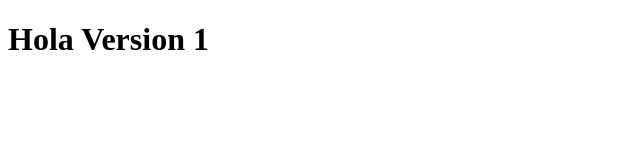
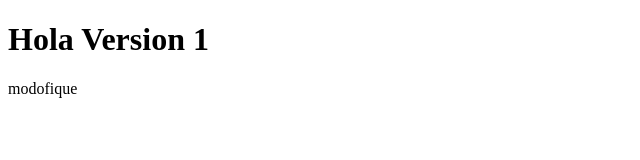
Before and after one commit to diegotafur/curso_git_ejemplo, a plain HTML site: page index.html in a window 1280 px wide. Shown: the full height of the page, 0-640 px from the left. Drawn offline with Linux system fonts and the light colour scheme.

Commit message:
se agrego una etiqueta p

```diff
--- a/index.html
+++ b/index.html
@@ -8,5 +8,6 @@
 </head>
 <body>
     <h1>Hola Version 1</h1>
+    <p>modofique</p>
 </body>
 </html>
```
